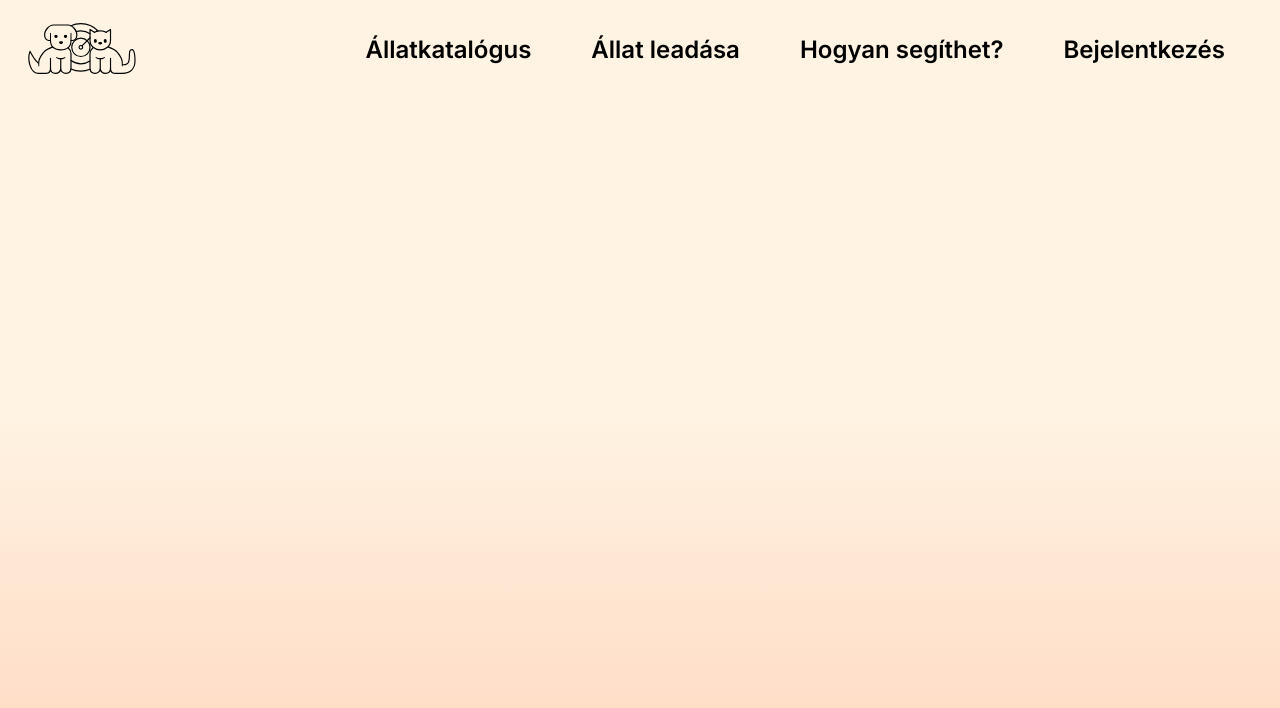
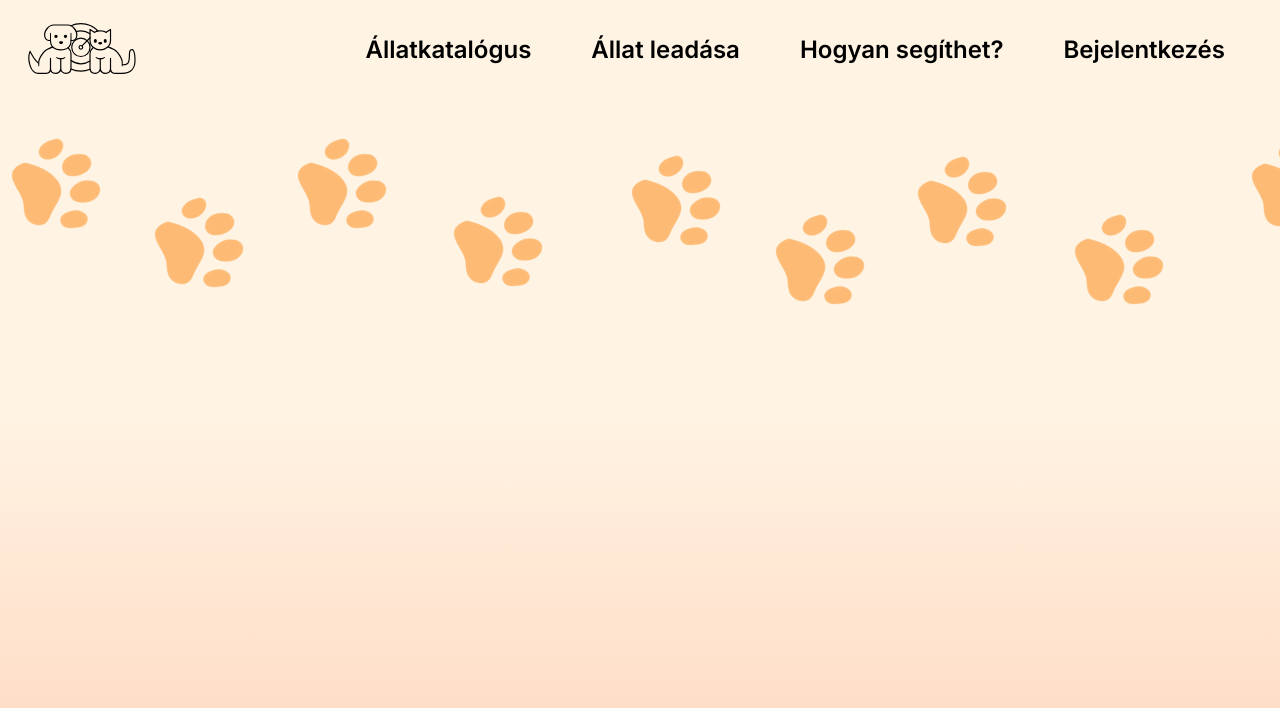
Before and after one commit to Szaszuge/menhely, a Vue app in the folder menhely/: page / in a window 1280 px wide. Shown: the top 708 px of the page. Built offline with nearby package versions, Linux system fonts and the light colour scheme.

Commit message:
SCRUM-27 footer elkészítés és igazítás

```diff
--- /dev/null
+++ b/menhely/src/components/paw-footer.vue
@@ -0,0 +1,22 @@
+<script setup lang="ts">
+
+
+</script>
+
+<template>
+    <div></div>
+
+
+
+</template>
+
+
+<style scoped>
+div{
+    background-image: url(../assets/paws.png);
+    z-index: -1;
+    background-repeat: repeat-x;
+    height: 200px;
+    margin-top: 1.5rem;
+}
+</style>
--- a/menhely/src/views/HomeView.vue
+++ b/menhely/src/views/HomeView.vue
@@ -1,8 +1,9 @@
 <script setup>
+import pawFooter from '../components/paw-footer.vue'
 </script>
 
 <template>
   <main>
-
+<paw-footer/>
   </main>
 </template>
```
Also changed, not shown: menhely/src/assets/paws.png (added).
